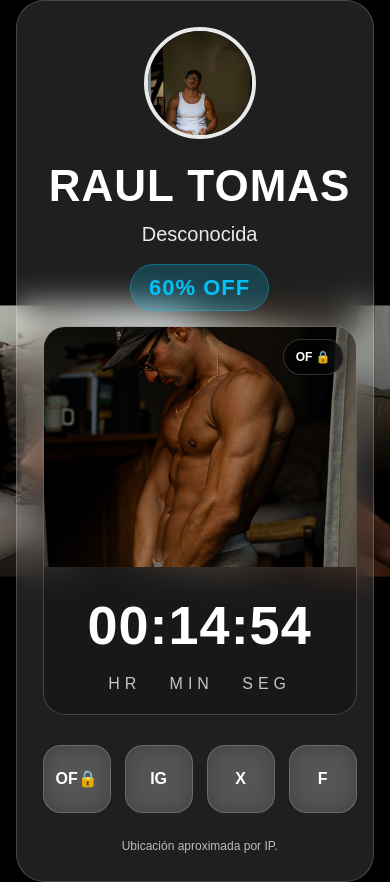
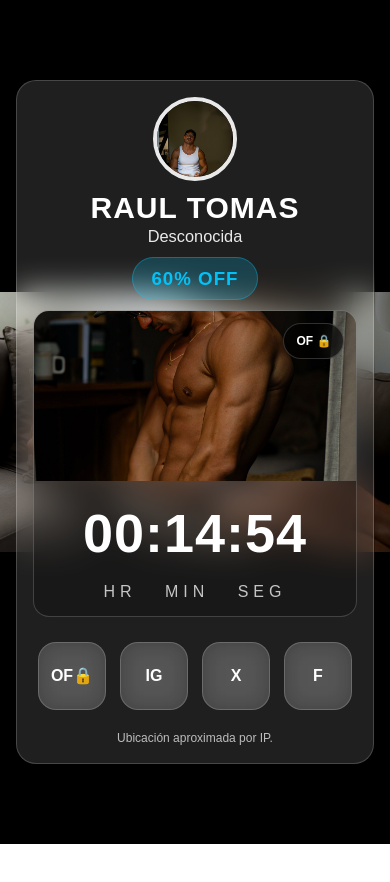
Before and after one commit to edgiri/model-landing, a Next.js app: page / in a window 390 px wide. After the commit the page ends 844 px from the top, so only its background shows below. Built offline with nearby package versions, Linux system fonts and the light colour scheme.

Commit message:
final landing raul tomas

```diff
--- a/app/page.tsx
+++ b/app/page.tsx
@@ -40,14 +40,15 @@ export default async function Page() {
   const NAME = "RAUL TOMAS";
   const PROMO = "60% OFF";
 
-  // Fecha fin de promo (ISO). Ej: 2026-02-02T23:59:59Z
+  // 15 min desde que carga (se reinicia al refrescar)
   const ENDS_AT = new Date(Date.now() + 15 * 60 * 1000).toISOString();
 
-  // Links (pon los reales)
-  const LINK_MAIN = "https://onlyfans.com/raulthomasss";     // tu link principal / plataforma
-  const LINK_IG = "https://www.instagram.com/raul.tomass/";     // instagram
-  const LINK_X = "https://x.com/mamuttdehielo?s=21";              // x/twitter
-  const LINK_FB = "https://www.facebook.com/profile.php?id=61586974165190&mibextid=wwXIfr&rdid=qLUnRZqKnrZnqesZ&share_url=https%3A%2F%2Fwww.facebook.com%2Fshare%2F1AQZNvoQhb%2F%3Fmibextid%3DwwXIfr";      // facebook
+  // Links
+  const LINK_MAIN = "https://onlyfans.com/raulthomasss";
+  const LINK_IG = "https://www.instagram.com/raul.tomass/";
+  const LINK_X = "https://x.com/mamuttdehielo?s=21";
+  const LINK_FB =
+    "https://www.facebook.com/profile.php?id=61586974165190&mibextid=wwXIfr&rdid=qLUnRZqKnrZnqesZ&share_url=https%3A%2F%2Fwww.facebook.com%2Fshare%2F1AQZNvoQhb%2F%3Fmibextid%3DwwXIfr";
 
   return (
     <main
@@ -57,24 +58,18 @@ export default async function Page() {
         placeItems: "center",
         position: "relative",
         overflow: "hidden",
+        padding: "clamp(12px, 4vw, 28px)", // ✅ más cómodo en móvil
       }}
     >
       {/* FONDO */}
-      <Image
-        src="/bg.jpg"
-        alt="background"
-        fill
-        priority
-        style={{ objectFit: "cover" }}
-      />
+      <Image src="/bg.jpg" alt="background" fill priority style={{ objectFit: "cover" }} />
 
-      {/* TARJETA */}
+      {/* TARJETA (responsive) */}
       <div
         style={{
-          width: 420,
-          maxWidth: "92vw",
-          borderRadius: 28,
-          padding: 26,
+          width: "min(420px, 92vw)",
+          borderRadius: "clamp(20px, 4vw, 28px)",
+          padding: "clamp(16px, 4vw, 26px)", // ✅ menos padding en móvil
           background: "rgba(255,255,255,0.12)",
           border: "1px solid rgba(255,255,255,0.18)",
           boxShadow: "0 20px 70px rgba(0,0,0,0.35)",
@@ -83,36 +78,37 @@ export default async function Page() {
           color: "white",
         }}
       >
-        <div style={{ display: "grid", placeItems: "center", gap: 14 }}>
+        <div style={{ display: "grid", placeItems: "center", gap: "clamp(10px, 2.8vw, 14px)" }}>
           {/* AVATAR */}
           <div
             style={{
-              width: 112,
-              height: 112,
+              width: "clamp(84px, 18vw, 112px)", // ✅ se adapta al móvil
+              height: "clamp(84px, 18vw, 112px)",
               borderRadius: 999,
               overflow: "hidden",
               border: "4px solid rgba(255,255,255,0.9)",
             }}
           >
-            <Image
-              src="/avatar.jpg"
-              alt="avatar"
-              width={112}
-              height={112}
-              style={{ objectFit: "cover" }}
-            />
+            <Image src="/avatar.jpg" alt="avatar" width={112} height={112} style={{ objectFit: "cover" }} />
           </div>
 
           {/* NOMBRE + UBICACIÓN */}
           <div style={{ textAlign: "center" }}>
-            <div style={{ fontSize: 44, fontWeight: 900, letterSpacing: 1 }}>
+            <div
+              style={{
+                fontSize: "clamp(30px, 7.5vw, 44px)", // ✅ antes fijo, ahora responsive
+                fontWeight: 900,
+                letterSpacing: 1,
+                lineHeight: 1.05, // ✅ evita que se “rompa” en móvil
+              }}
+            >
               {NAME}
             </div>
-            <div style={{ opacity: 0.9, fontSize: 20 }}>{location}</div>
+            <div style={{ opacity: 0.9, fontSize: "clamp(16px, 4.2vw, 20px)" }}>{location}</div>
           </div>
 
           {/* PROMO */}
-          <div style={{ marginTop: 8, marginBottom: 8 }}>
+          <div style={{ marginTop: 6, marginBottom: 6 }}>
             <span
               style={{
                 padding: "10px 18px",
@@ -122,38 +118,39 @@ export default async function Page() {
                 color: "rgba(0,200,255,0.95)",
                 fontWeight: 900,
                 letterSpacing: 1,
-                fontSize: 22,
+                fontSize: "clamp(18px, 4.8vw, 22px)", // ✅ responsive
               }}
             >
               {PROMO}
             </span>
           </div>
 
-          {/* FOTO VERTICAL + COUNTDOWN */}
+          {/* FOTO + COUNTDOWN */}
           <div
             style={{
               width: "100%",
-              borderRadius: 22,
+              borderRadius: "clamp(16px, 3.8vw, 22px)",
               overflow: "hidden",
               border: "1px solid rgba(255,255,255,0.18)",
               background: "rgba(0,0,0,0.2)",
             }}
           >
-            <a
-  href={LINK_MAIN}
-  target="_blank"
-  rel="noreferrer"
-  style={{ display: "block", position: "relative" }}
->
+            <a href={LINK_MAIN} target="_blank" rel="noreferrer" style={{ display: "block", position: "relative" }}>
               <Image
                 src="/card.jpg"
                 alt="card"
                 width={900}
                 height={900}
-    style={{ width: "100%", height: 240, objectFit: "cover", cursor: "pointer" }}
+                style={{
+                  width: "100%",
+                  height: "clamp(170px, 42vw, 240px)", // ✅ antes 240 fijo, ahora se adapta
+                  objectFit: "cover",
+                  cursor: "pointer",
+                  display: "block",
+                }}
               />
 
-  {/* (Opcional) badge arriba para que se entienda que es clicable */}
+              {/* badge */}
               <div
                 style={{
                   position: "absolute",
@@ -174,21 +171,20 @@ export default async function Page() {
               </div>
             </a>
 
-
-            <div style={{ padding: 18 }}>
+            <div style={{ padding: "clamp(12px, 3vw, 18px)" }}>
               <Countdown endsAtISO={ENDS_AT} />
             </div>
           </div>
 
           {/* LINKS */}
-          <div style={{ display: "flex", gap: 14, marginTop: 16 }}>
+          <div style={{ display: "flex", gap: 14, marginTop: 14, flexWrap: "wrap", justifyContent: "center" }}>
             <IconButton href={LINK_MAIN} text="OF🔒" />
             <IconButton href={LINK_IG} text="IG" />
             <IconButton href={LINK_X} text="X" />
             <IconButton href={LINK_FB} text="F" />
           </div>
 
-          <div style={{ marginTop: 10, fontSize: 12, opacity: 0.7, textAlign: "center" }}>
+          <div style={{ marginTop: 8, fontSize: 12, opacity: 0.7, textAlign: "center" }}>
             Ubicación aproximada por IP.
           </div>
         </div>
```
Lines whose indentation alone changed are shown as unchanged.
